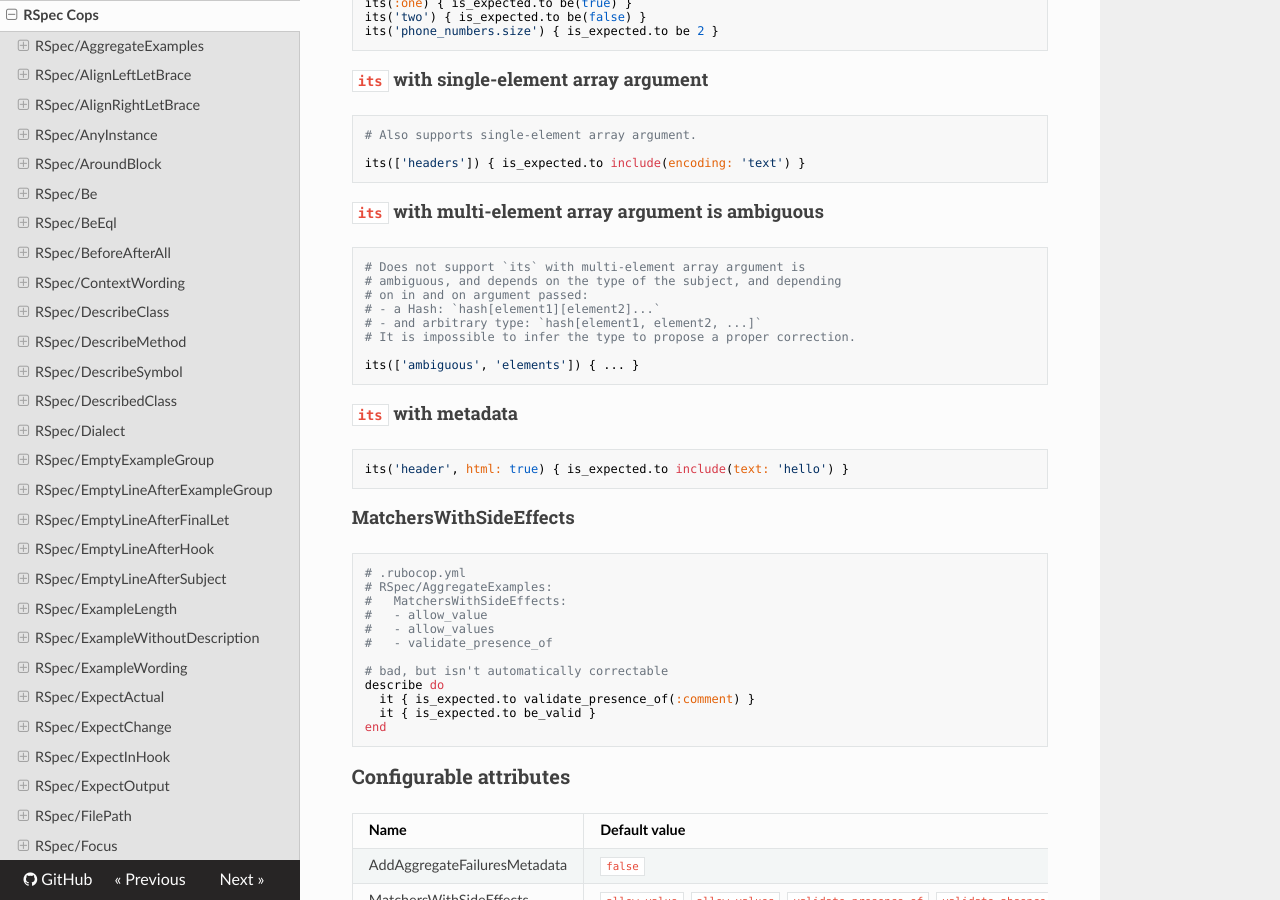
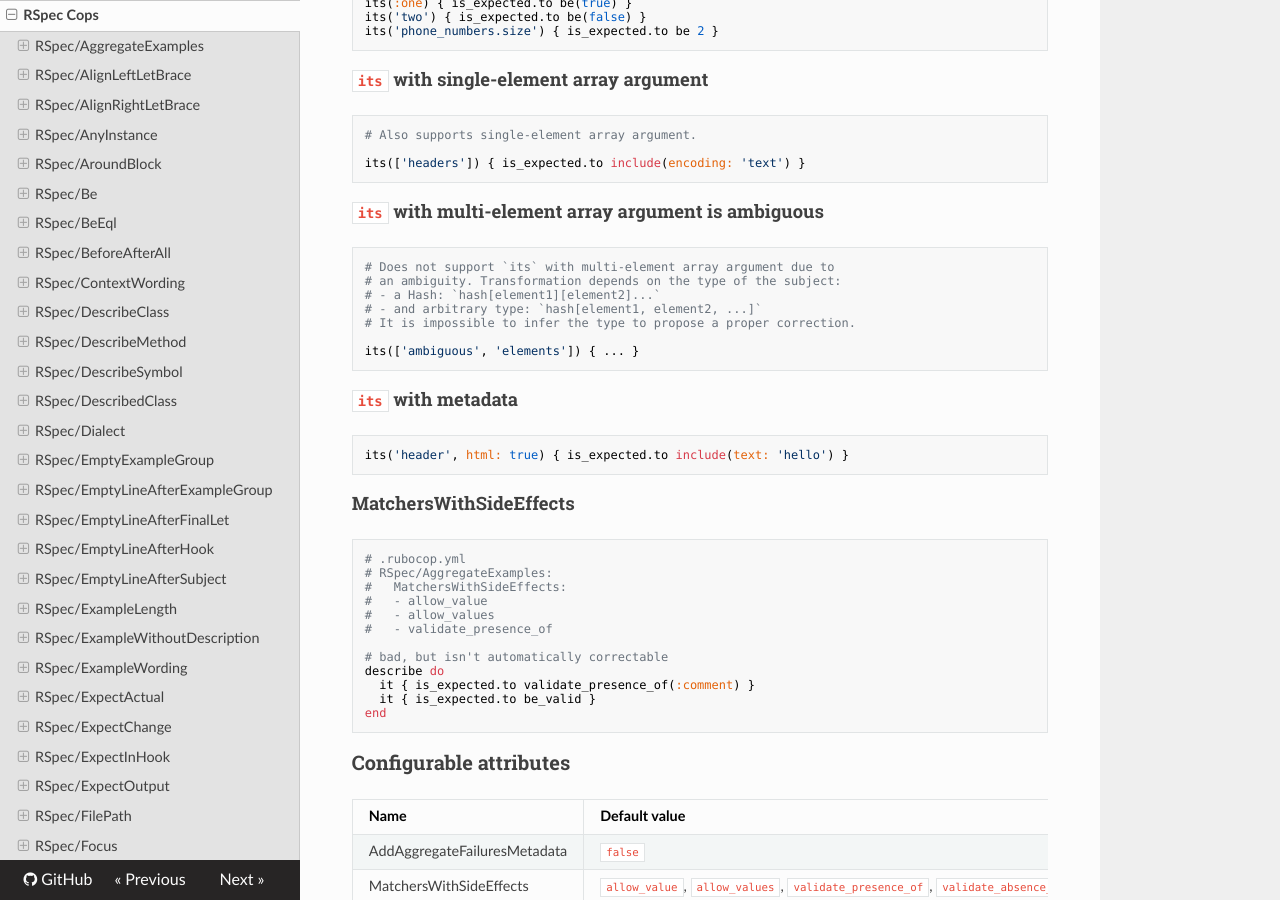
Before and after one commit to rubocop/rubocop-rspec, an MkDocs documentation site: the page built from manual/cops_rspec.md, in a window 1280 px wide and 900 px high, scrolled down 2230 px. Built offline with MkDocs 1.6.1, drawn with Linux system fonts in a browser that asks for light colours; nearby versions of some CDN libraries; old or Windows-style settings are respelled for this version of MkDocs.

Commit message:
Fix documentation for `its` support

````diff
--- a/manual/cops_rspec.md
+++ b/manual/cops_rspec.md
@@ -133,9 +133,8 @@ its(['headers']) { is_expected.to include(encoding: 'text') }
 #### `its` with multi-element array argument is ambiguous
 
 ```ruby
-# Does not support `its` with multi-element array argument is
-# ambiguous, and depends on the type of the subject, and depending
-# on in and on argument passed:
+# Does not support `its` with multi-element array argument due to
+# an ambiguity. Transformation depends on the type of the subject:
 # - a Hash: `hash[element1][element2]...`
 # - and arbitrary type: `hash[element1, element2, ...]`
 # It is impossible to infer the type to propose a proper correction.
````
Also changed, not shown: 1 other file.
